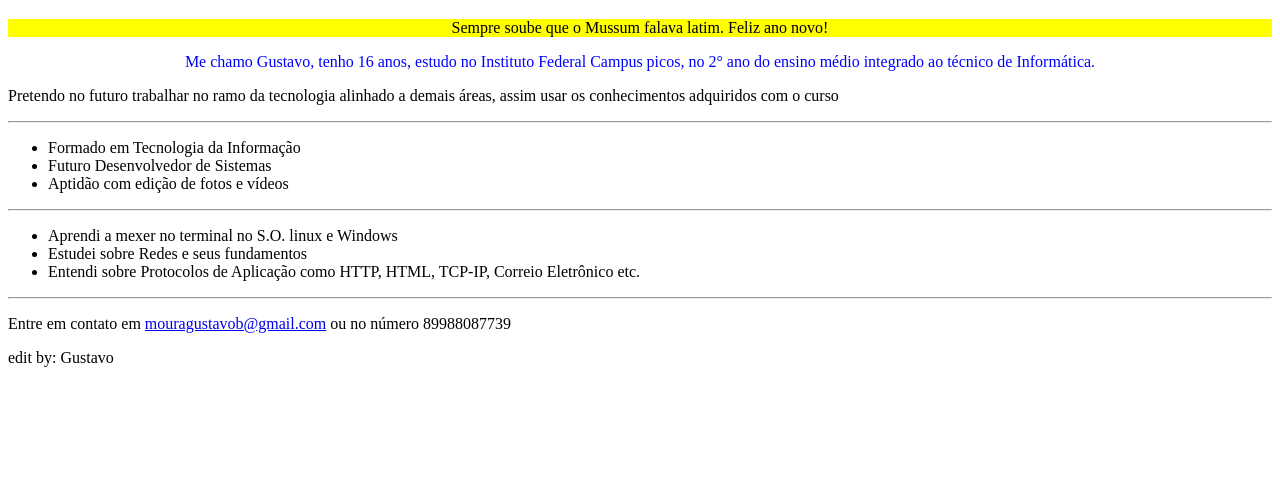
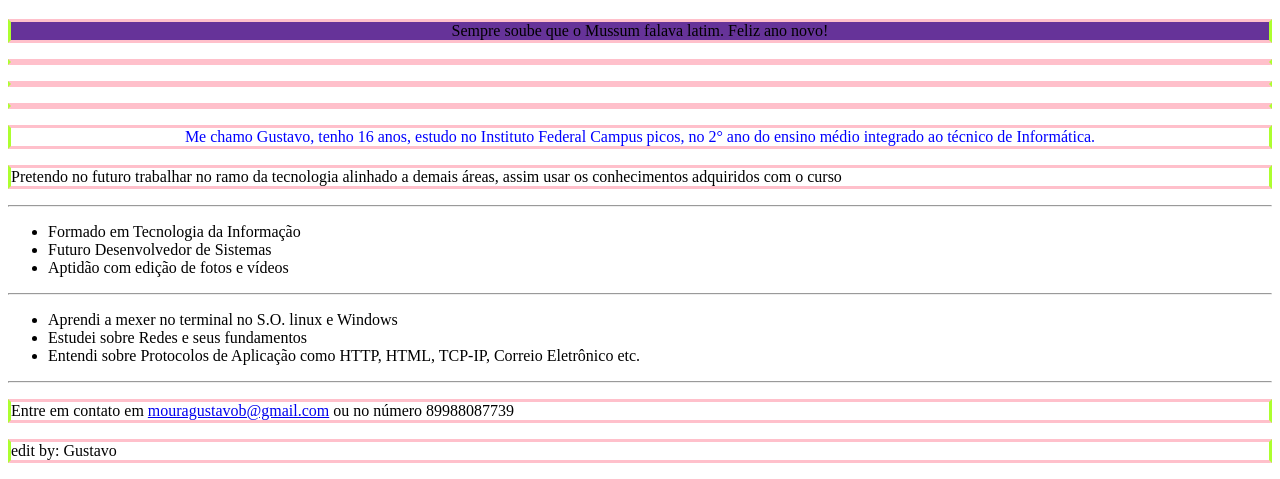
Before and after one commit to gustavobml/gustavobml.github.io, a plain HTML site: page index.html in a window 1280 px wide. Shown: the part 373-852 px from the top of the page. Before the commit the page ends 800 px from the top, so only its background shows below. Drawn offline with Linux system fonts and the light colour scheme.

Commit message:
Estilo.css modificado

```diff
--- a/estilo.css
+++ b/estilo.css
@@ -5,5 +5,24 @@
 
 div p {
     text-align: center;
-    background-color: yellow;
+    background-color: rebeccapurple;
 }
+
+p {
+  border-top-style: solid;
+  border-top-color: pink;
+  border-right-style: solid;
+  border-right-color: greenyellow;
+  border-bottom-style: solid;
+  border-bottom-color: pink;
+  border-left-style: solid;
+  border-left-color: greenyellow;
+}
+
+.espacamento25 {
+  padding: 25px;
+}
+
+.margem12 {
+  margin: 12px;
+}
```
